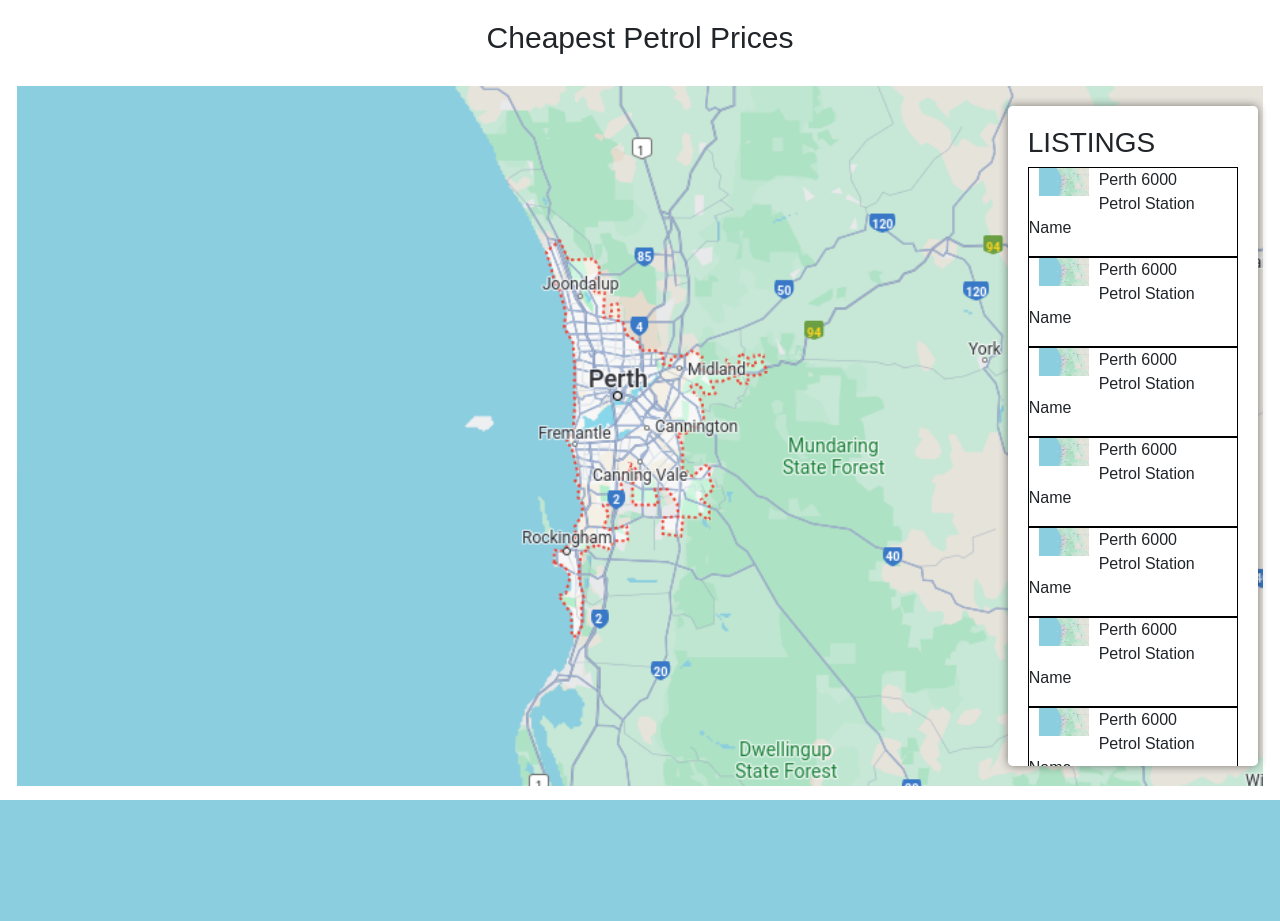
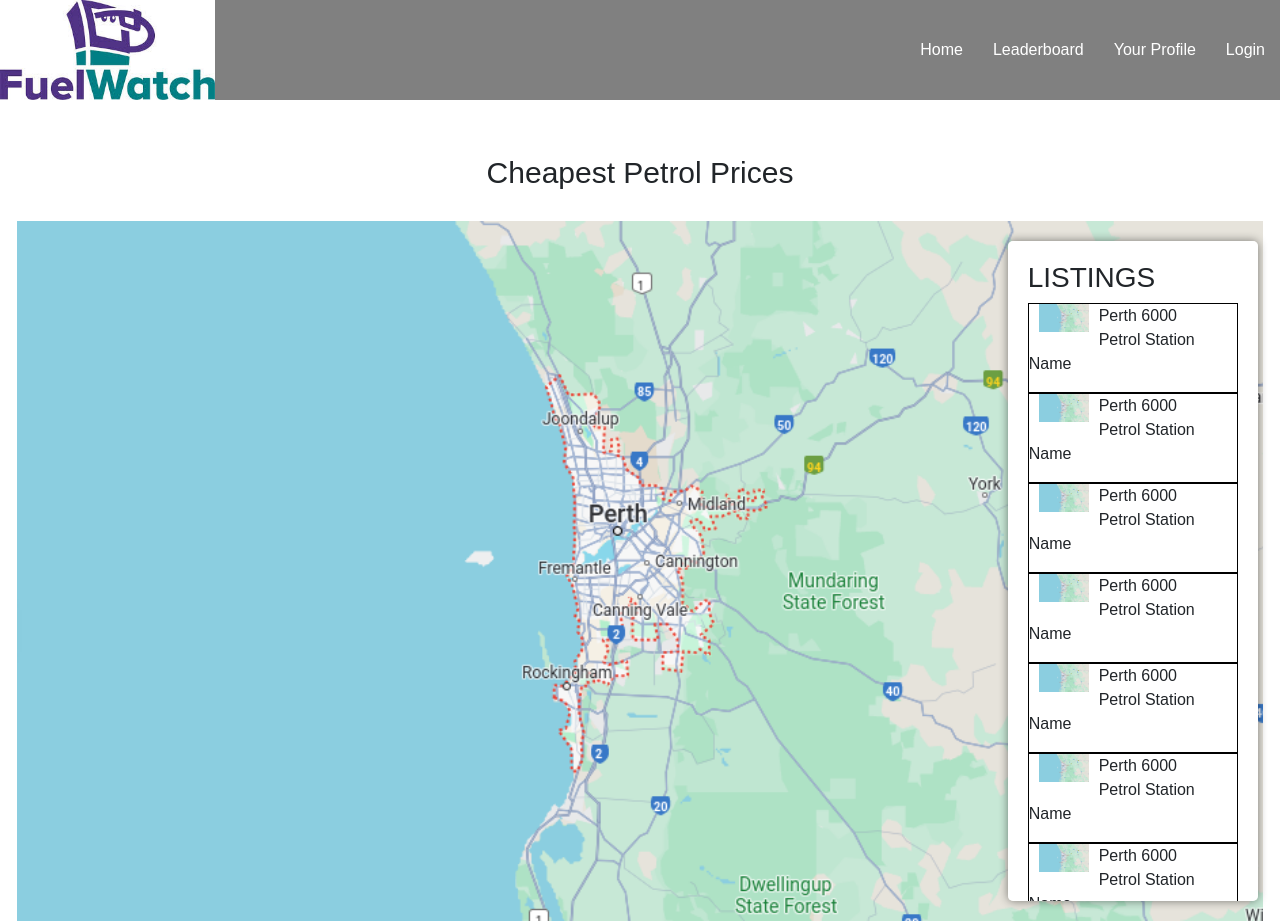
Before and after one commit to Lingwan-Peng/CITS3403-Project, a Flask app: page / in a window 1280 px wide. Before the commit the page ends 800 px from the top, so only its background shows below. Run offline with Flask 3, Linux system fonts and the light colour scheme; parts of the project's set-up code (start-up, migrations or seed data) failed here and were passed over.

Commit message:
Added navigation bar for easier page access
Added navigation bar for easier access to all pages for the end-user. However, omitted from user login and submission pages for improved aesthetics and streamlined navigation with a dedicated 'back' button instead of a bulky navigation bar.

```diff
--- a/app/routes.py
+++ b/app/routes.py
@@ -8,11 +8,11 @@ def home_func():
 
 @flaskApp.route('/login')
 def login_func():
-    return render_template('userLogin.html')
+    return render_template('userLogin.html', is_submission_page=True)
 
 @flaskApp.route('/submission')
 def submission_func():
-    return render_template('user_submission.html')
+    return render_template('user_submission.html', is_submission_page=True)
 
 @flaskApp.route('/leaderboard')
 def leaderboard_func():
--- a/app/static/mapdisplay.css
+++ b/app/static/mapdisplay.css
@@ -6,7 +6,6 @@ body {
     flex-direction: column;
     justify-content: center;
     align-items: center;
-    height: 100vh;
     background-color: rgb(255, 255, 255);
 }
 #page-heading{
--- /dev/null
+++ b/app/static/navbar.css
@@ -0,0 +1,35 @@
+h1 {
+    text-align: center;
+}
+.navbar {
+    position: fixed;
+    width: 100%;
+    top: 0;
+    background-color: grey;
+    padding: 0;
+    margin: 0;
+    height: 100px;
+    display: flex;
+    align-items: center; /* Align items vertically in the navbar */
+}
+.navbar ul {
+    display: flex;
+    justify-content: flex-end;
+    list-style-type: none;
+    padding: 0;
+    margin: 0;
+}
+.navbar a {
+    color: white;
+    text-decoration: none;
+    padding: 15px;
+    display: block;
+    text-align: center;
+}
+.navbar a:hover {
+    background-color: rgb(83, 83, 83);
+}
+.navbar img {
+    height: 100%;
+    margin-right: 20px;
+}
--- a/app/static/userLoginCss.css
+++ b/app/static/userLoginCss.css
@@ -51,3 +51,9 @@ input[type="submit"] {
 input[type="submit"]:hover {
     background-color: #45a049;
 }
+
+#link_back{
+    margin-top: 15px;
+    margin-bottom: 0px;
+    padding-bottom: 0px;
+}
--- a/app/templates/base.html
+++ b/app/templates/base.html
@@ -4,10 +4,22 @@
     <meta charset="UTF-8">
     <meta name="viewport" content="width=device-width, initial-scale=1.0">
     <link rel="stylesheet" href="https://cdn.jsdelivr.net/npm/bootstrap@4.3.1/dist/css/bootstrap.min.css" integrity="sha384-ggOyR0iXCbMQv3Xipma34MD+dH/1fQ784/j6cY/iJTQUOhcWr7x9JvoRxT2MZw1T" crossorigin="anonymous">
+    <link rel="stylesheet" href="{{url_for('static', filename='navbar.css')}}">
     <script src="https://ajax.googleapis.com/ajax/libs/jquery/3.7.1/jquery.min.js"></script>
     {% block head %}{% endblock %}
 </head>
-<body>
+{% if not is_submission_page%}
+<body style="margin-top: 150px;">
+    <nav class="navbar">
+        <img src="{{url_for('static', filename='images/Untitled.jpg')}}" alt="Logo"> <!-- Add an image tag inside the navbar -->
+        <ul>
+            <li><a href="{{url_for('home_func')}}">Home</a></li>
+            <li><a href="{{url_for('leaderboard_func')}}">Leaderboard</a></li>
+            <li><a href="{{url_for('profile_func')}}">Your Profile</a></li>
+            <li><a href="{{url_for('login_func')}}">Login</a></li>
+        </ul>
+    </nav>
+{% endif %}
     {% block body %}{% endblock %}
 </body>
 </html>
--- a/app/templates/userLogin.html
+++ b/app/templates/userLogin.html
@@ -16,5 +16,6 @@
     <input type="password" name="password" placeholder="Password" required>
     <input type="submit" value="Login">
   </form>
+  <a href="{{url_for('home_func')}}"><p id="link_back">Back to Home Page</p></a>
 </div>
 {% endblock %}
```
Also changed, not shown: app/static/images/Untitled.jpg (added).
